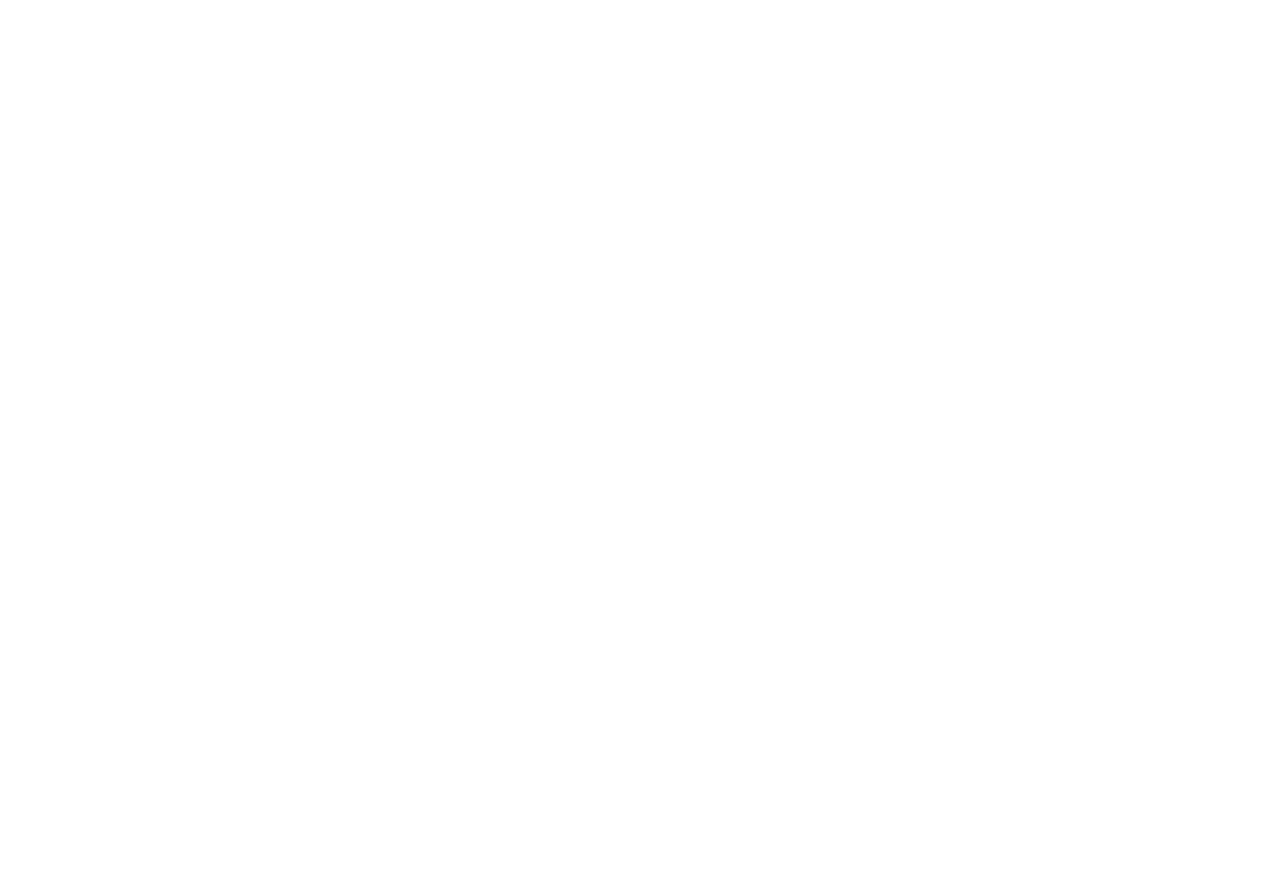
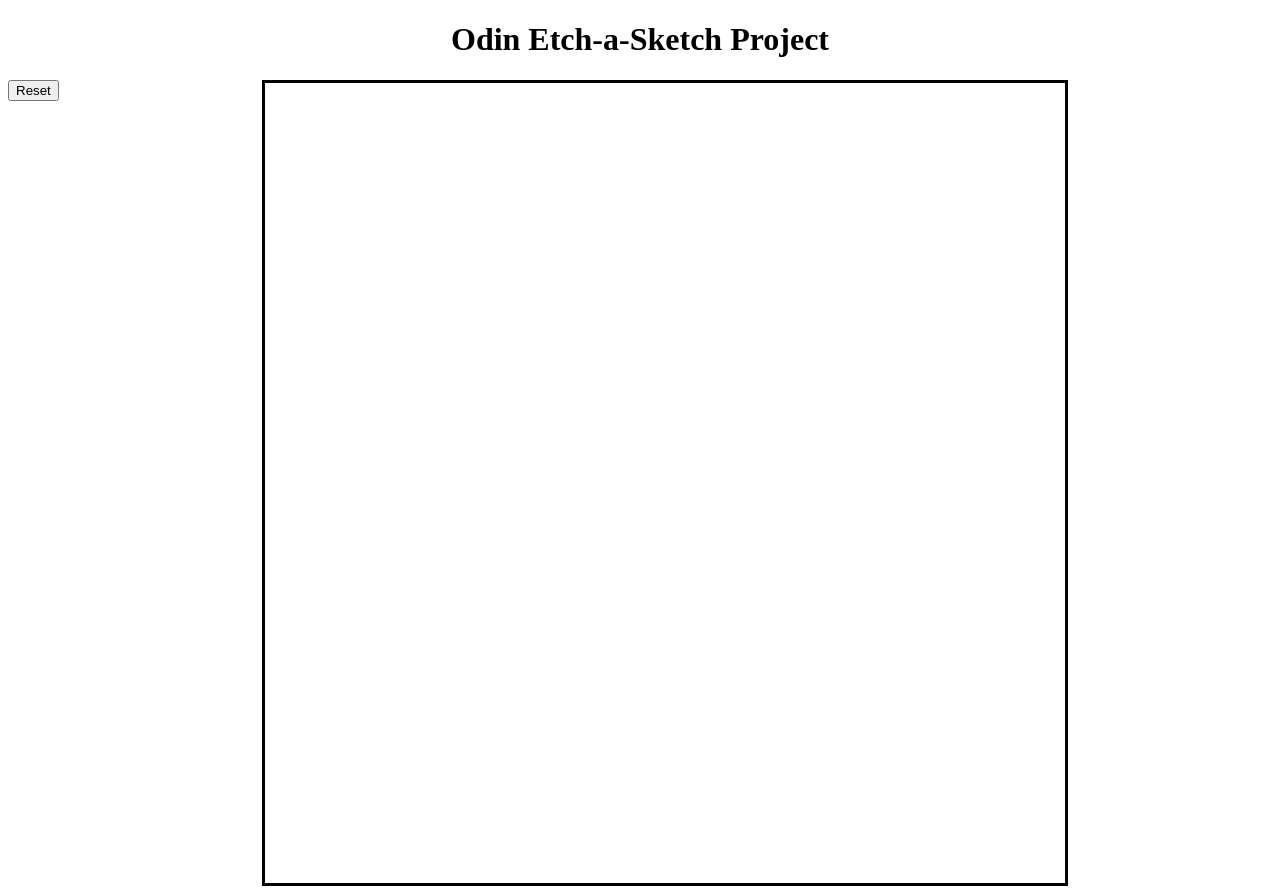
Before and after one commit to TuncTosyali/odinSketchProject, a plain HTML site: page index.html in a window 1280 px wide. Before the commit the page ends 800 px from the top, so only its background shows below. Drawn offline with Linux system fonts and the light colour scheme.

Commit message:
complete Etch-a-Sketch project

```diff
--- a/index.html
+++ b/index.html
@@ -8,6 +8,12 @@
     <script src="./indexScript.js" defer></script>
 </head>
 <body>
-
+    <h1>Odin Etch-a-Sketch Project</h1>
+    <div id="wholePage">
+        <div id="userPanel">
+            <button id="resetButton">Reset</button>
+        </div>
+        <div id="container"></div>
+    </div>
 </body>
 </html>
--- a/indexCss.css
+++ b/indexCss.css
@@ -0,0 +1,29 @@
+body{
+    text-align: center;
+}
+
+#wholePage{
+    display: flex;
+}
+
+#container {
+    width: 800px;
+    height: 800px;
+    display: flex;
+    flex-direction: column;
+    justify-content: space-between;
+    /* flex-grow: 1; */
+    border-style: solid;
+    border-color: black;
+    margin: auto;
+}
+
+.myDiv{
+    flex-grow: 1;
+}
+
+.aRow{
+    display: flex;
+    justify-content: space-between;
+    flex-grow: 1;
+}
--- a/indexScript.js
+++ b/indexScript.js
@@ -0,0 +1,37 @@
+function drawGrid(size) {
+    const container = document.querySelector("#container");
+    for (let i = 0; i < size; i++) {
+        const newRow = document.createElement("div");
+        for (let j = 0; j < size; j++) {
+            const newDiv = document.createElement("div");
+            newDiv.classList.add("myDiv");
+            newRow.appendChild(newDiv);
+        }
+        newRow.classList.add("aRow");
+        container.appendChild(newRow);
+    }
+    const allBoxes = document.querySelectorAll(".myDiv");
+    allBoxes.forEach((eachBox) => {
+        eachBox.addEventListener("mousemove", (evt) => {
+            evt.target.style.backgroundColor = "red";
+        });
+    });
+}
+
+const resetButton = document.querySelector("#resetButton");
+resetButton.addEventListener("click", (evnt) => {
+    const container = document.querySelector("#container");
+    container.remove();
+    const newContainer = document.createElement("div");
+    newContainer.id = "container";
+    const wholePage = document.querySelector("#wholePage");
+    wholePage.appendChild(newContainer);
+    let newSize = 0;
+    while (newSize < 2 || newSize > 100) {
+        newSize = prompt("new size between 2-100");
+        newSize = Number(newSize);
+    }
+    drawGrid(newSize);
+});
+
+document.addEventListener("DOMContentLoaded", drawGrid(16));
```
